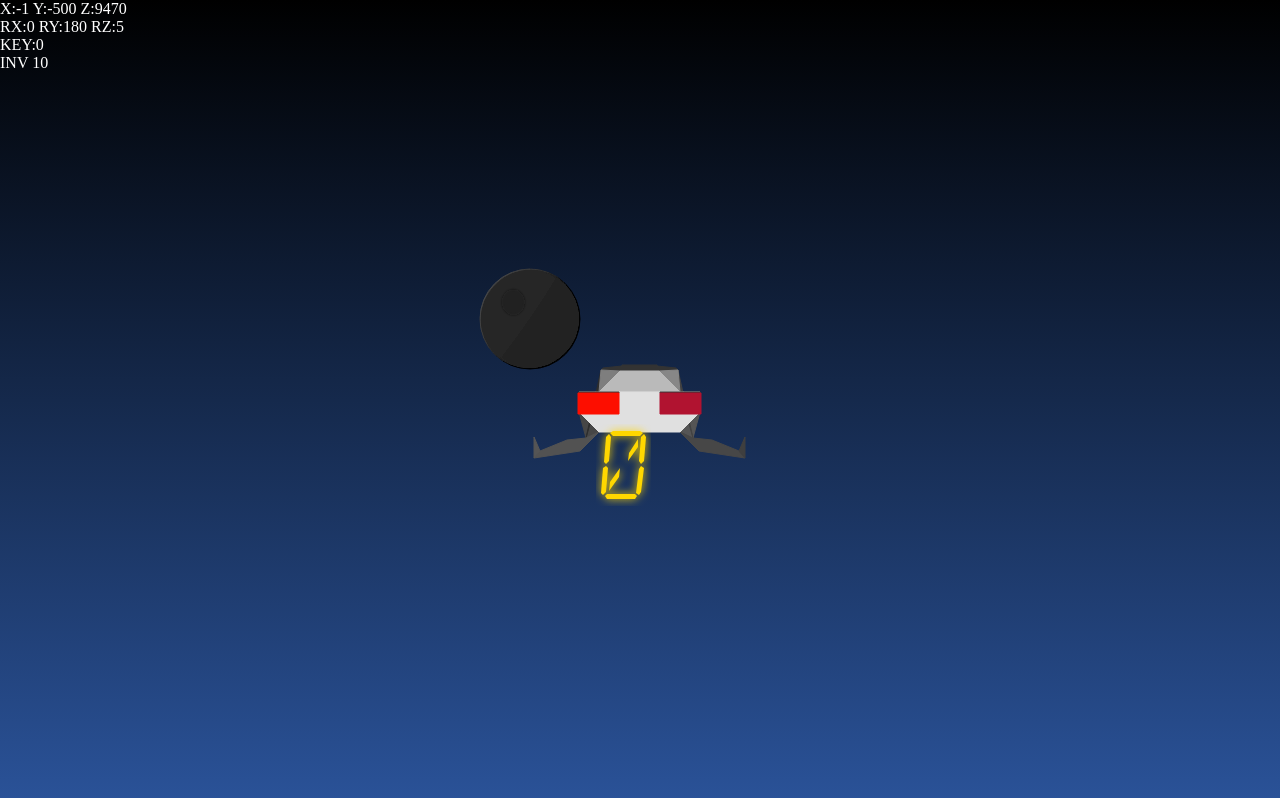
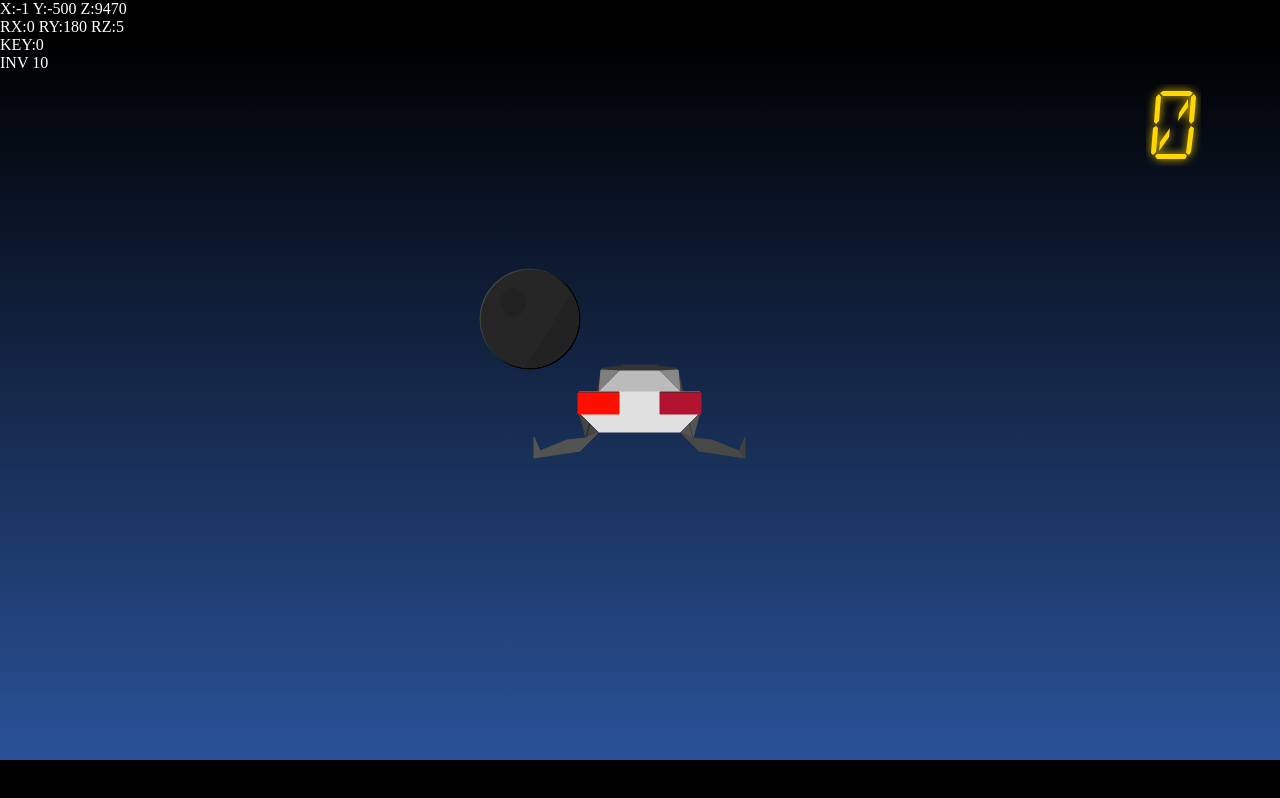
Before and after one commit to picosonic/js13k-2019, a plain HTML site: page index.html in a window 1280 px wide. Drawn offline with Linux system fonts and the light colour scheme.

Commit message:
Improved SVG scale/crop, target size 1280x720 16:9

```diff
--- a/3dsvg.js
+++ b/3dsvg.js
@@ -51,8 +51,8 @@ class svg3d
 
     // Viewport reference
     this.f=800; // focal length (viewer to image plane)
-    this.xmax=800;
-    this.ymax=600;
+    this.xmax=1280;
+    this.ymax=720;
     this.vscale=1;
 
     // 2D cursor
@@ -465,16 +465,12 @@ class svg3d
 
   resize()
   {
-    // Determine window size
-    this.xmax=window.innerWidth;
-    this.ymax=window.innerHeight;
-
     // Resize svg object to fit window
-    this.svg.style.width=this.xmax+"px";
-    this.svg.style.height=this.ymax+"px";
+    this.svg.style.width=window.innerWidth+"px";
+    this.svg.style.height=window.innerHeight+"px";
 
     // Adjust scaling to match window width
-    this.vscale=this.xmax/1500;
+    this.vscale=1280/1500;
   }
 
   init()
--- a/index.html
+++ b/index.html
@@ -17,7 +17,8 @@
 </head>
 <body>
 <div id="wrapper">
-  <svg id="svg" style="position:absolute; top:0px; left:0px; width:1280px; height:720px;">
+  <svg id="svg" style="position:absolute; top:0px; left:0px; width:1280px; height:720px;" viewbox="0 0 1280 720">
+    <defs>
     <filter id="segblur">
       <feGaussianBlur stdDeviation="4" />
     </filter>
@@ -51,8 +52,19 @@
       <feComposite in="SourceGraphic" in2="light" operator="arithmetic" k1="1" k2="0" k3="0" k4="0"/>
     </filter>
 
-    <g id="playfield" shaperendering="optimizeSpeed"></g>
-    <g id="hud"></g>
+    <clipPath id="crop">
+      <rect x="0" y="0" width="1280" height="720" />
+    </clipPath>
+
+    <linearGradient id="skygradient" x1="0%" y1="0%" x2="0%" y2="100%">
+      <stop offset="0%" style="stop-color:rgb(0,0,0);stop-opacity:1" />
+      <stop offset="100%" style="stop-color:rgb(42,82,152);stop-opacity:1" />
+    </linearGradient>
+  </defs>
+
+    <rect width="1280" height="720" fill="url(#skygradient)" />
+    <g id="playfield" shaperendering="optimizeSpeed" clip-path="url(#crop)"></g>
+    <g id="hud" shaperendering="optimizeSpeed" clip-path="url(#crop)"></g>
   </svg>
 <div id="debug" style="position:absolute; top:0px; left:0px; color:white;">DEBUG</div>
 </div>
--- a/main.css
+++ b/main.css
@@ -1,3 +1,8 @@
+body
+{
+  background:black;
+}
+
 #wrapper
 {
   position:absolute;
@@ -5,6 +10,5 @@
   top:0px;
   width:100%;
   height:100%;
-  background:#87CEEB;
-  background:linear-gradient(to bottom, #000000 0%,#2a5298 100%);
+  overflow:hidden;
 }
--- a/main.js
+++ b/main.js
@@ -230,7 +230,7 @@ function levelcompleted()
 // Update the HUD
 function updatehud()
 {
-  writeseg(gs.svg.svghud, 600, 300, ""+gs.score, "gold");
+  writeseg(gs.svg.svghud, 1150, 600, ""+gs.score, "gold");
 }
 
 // Update the game world state
```
